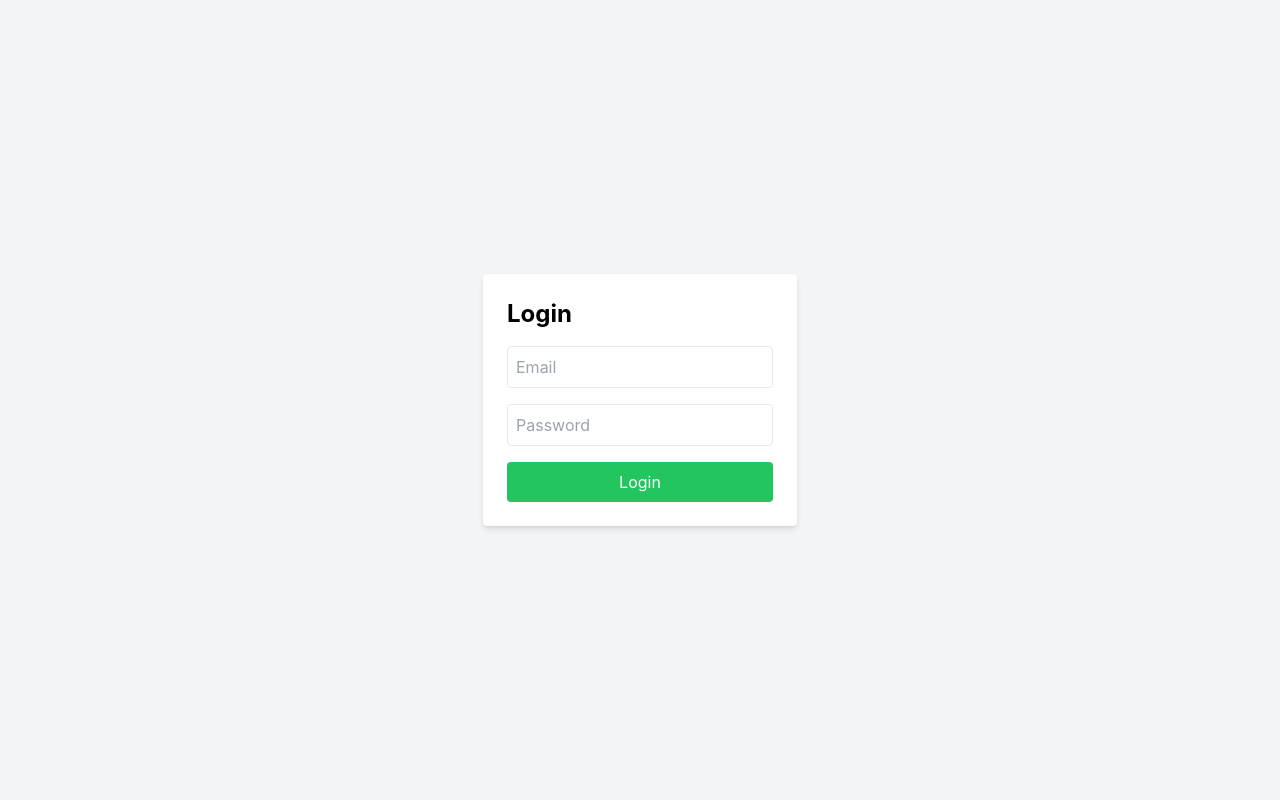
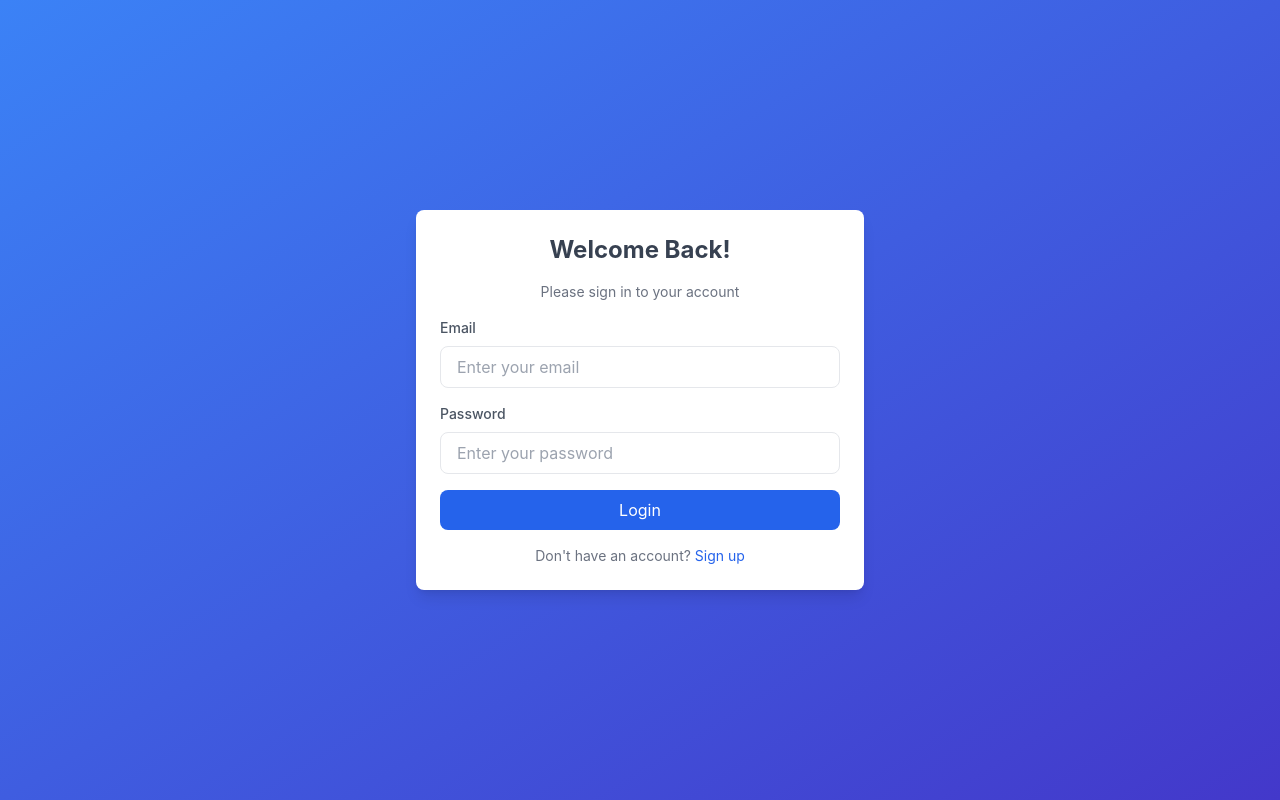
Before and after one commit to Dhanush-prabhu06/realtime-tracking, a React (Create React App) app: page / in a window 1280 px wide. Built offline with nearby package versions, Linux system fonts and the light colour scheme.

Commit message:
adminDashboard and login UI enhanced

```diff
--- a/src/components/admin/AdminDashboard.js
+++ b/src/components/admin/AdminDashboard.js
@@ -1,46 +1,91 @@
-import React, { useState, useEffect } from "react";
+import React, { useEffect, useState } from "react";
 import { ref, onValue } from "firebase/database";
-import { database } from "../../firebase";
-import Map from "../Map";
+import { database } from "../../firebase"; // Adjust import path for your project setup
+import {
+  GoogleMap,
+  LoadScript,
+  Marker,
+  InfoWindow,
+} from "@react-google-maps/api";
 
 const AdminDashboard = () => {
   const [locations, setLocations] = useState([]);
+  const [selectedDriver, setSelectedDriver] = useState(null);
+  const [mapCenter, setMapCenter] = useState({
+    lat: 13.326955, // Default latitude
+    lng: 77.123847, // Default longitude
+  });
+  const [mapRef, setMapRef] = useState(null);
 
+  // Map styles
+  const mapStyles = { height: "630px", width: "100%" };
+
+  // Fetch driver locations from Realtime Database
   useEffect(() => {
     const locationsRef = ref(database, "drivers");
-    onValue(locationsRef, (snapshot) => {
+    const unsubscribe = onValue(locationsRef, (snapshot) => {
       const data = snapshot.val();
       if (data) {
         setLocations(Object.entries(data).map(([id, loc]) => ({ id, ...loc })));
       }
     });
+
+    return () => unsubscribe();
   }, []);
 
+  // Handle map initialization
+  const onMapLoad = (map) => {
+    setMapRef(map);
+  };
+
+  // Function to manually recenter the map
+  const handleMarkerClick = (driver) => {
+    setSelectedDriver(driver);
+    if (mapRef) {
+      mapRef.panTo({
+        lat: driver.latitude,
+        lng: driver.longitude,
+      });
+    }
+  };
+
   return (
-    <div className="min-h-screen bg-gray-100 p-6">
-      <div className="bg-white shadow-lg rounded-lg p-6">
-        <h1 className="text-2xl font-bold text-gray-800 mb-6 text-center">
-          Admin Dashboard
-        </h1>
-        <div className="flex justify-center space-x-4 mb-8">
-          <button className="px-6 py-2 text-white bg-blue-600 rounded-lg shadow-md hover:bg-blue-700">
-            <a href="/admin/driverDetails" className="font-medium">
-              View Driver Details
-            </a>
-          </button>
+    <div className="p-4">
+      <h1 className="text-xl font-bold">Admin Dashboard</h1>
+      <div className="mt-4">
+        <LoadScript googleMapsApiKey="AIzaSyBC6jH0EHIKMEck4lNROeKGExDzDHlfDkQ">
+          <GoogleMap
+            mapContainerStyle={mapStyles}
+            zoom={10}
+            center={mapCenter} // Use static center; this will not change on updates
+            onLoad={onMapLoad} // Capture map instance
+          >
+            {locations.map((driver) => (
+              <Marker
+                key={driver.id}
+                position={{ lat: driver.latitude, lng: driver.longitude }}
+                icon="http://maps.google.com/mapfiles/ms/icons/blue-dot.png"
+                onClick={() => handleMarkerClick(driver)}
+              />
+            ))}
 
-          <button className="px-6 py-2 text-white bg-green-600 rounded-lg shadow-md hover:bg-green-700">
-            <a href="/admin/userDetails" className="font-medium">
-              View User Details
-            </a>
-          </button>
-        </div>
-        <div className="mt-6">
-          <h2 className="text-lg font-semibold text-gray-700 mb-4">
-            Driver Locations
-          </h2>
-          <Map locations={locations} />
-        </div>
+            {selectedDriver && (
+              <InfoWindow
+                position={{
+                  lat: selectedDriver.latitude,
+                  lng: selectedDriver.longitude,
+                }}
+                onCloseClick={() => setSelectedDriver(null)}
+              >
+                <div>
+                  <h2>Driver ID: {selectedDriver.id}</h2>
+                  <p>Latitude: {selectedDriver.latitude}</p>
+                  <p>Longitude: {selectedDriver.longitude}</p>
+                </div>
+              </InfoWindow>
+            )}
+          </GoogleMap>
+        </LoadScript>
       </div>
     </div>
   );
--- a/src/pages/Login.js
+++ b/src/pages/Login.js
@@ -42,7 +42,6 @@ const Login = () => {
       const userDoc = await getDoc(doc(firestore, "users", user.uid));
 
       if (userDoc.exists()) {
-        // const userData = userDoc.data();
         navigate("/user"); // Redirect normal users to user dashboard
       } else {
         // If not in "users", query the "drivers" collection
@@ -67,33 +66,70 @@ const Login = () => {
   };
 
   return (
-    <div className="flex justify-center items-center h-screen bg-gray-100">
-      <form onSubmit={handleLogin} className="p-6 bg-white rounded shadow-md">
-        <h1 className="text-2xl font-bold mb-4">Login</h1>
-        {error && <p className="text-red-500 mb-2">{error}</p>}
+    <div className="flex items-center justify-center min-h-screen bg-gradient-to-br from-blue-500 to-indigo-700 px-4">
+      <form
+        onSubmit={handleLogin}
+        className="w-full max-w-md bg-white rounded-lg shadow-lg p-6 space-y-4"
+      >
+        <h1 className="text-2xl font-bold text-gray-700 text-center">
+          Welcome Back!
+        </h1>
+        <p className="text-sm text-gray-500 text-center">
+          Please sign in to your account
+        </p>
+        {error && (
+          <p className="text-sm text-red-500 bg-red-100 p-2 rounded">{error}</p>
+        )}
+        <div className="space-y-2">
+          <label
+            htmlFor="email"
+            className="block text-gray-600 text-sm font-medium"
+          >
+            Email
+          </label>
           <input
             type="email"
-          placeholder="Email"
+            id="email"
+            placeholder="Enter your email"
             value={email}
             onChange={(e) => setEmail(e.target.value)}
-          className="block w-full p-2 border rounded mb-4"
+            className="w-full px-4 py-2 border rounded-lg focus:outline-none focus:ring-2 focus:ring-blue-400"
             required
           />
+        </div>
+        <div className="space-y-2">
+          <label
+            htmlFor="password"
+            className="block text-gray-600 text-sm font-medium"
+          >
+            Password
+          </label>
           <input
             type="password"
-          placeholder="Password"
+            id="password"
+            placeholder="Enter your password"
             value={password}
             onChange={(e) => setPassword(e.target.value)}
-          className="block w-full p-2 border rounded mb-4"
+            className="w-full px-4 py-2 border rounded-lg focus:outline-none focus:ring-2 focus:ring-blue-400"
             required
           />
+        </div>
         <button
           type="submit"
           disabled={loading}
-          className="w-full p-2 bg-green-500 text-white rounded"
+          className="w-full py-2 bg-blue-600 text-white rounded-lg hover:bg-blue-700 focus:outline-none focus:ring-2 focus:ring-blue-500 focus:ring-offset-2 transition-all duration-200"
         >
           {loading ? "Logging in..." : "Login"}
         </button>
+        <div className="text-center text-sm text-gray-500">
+          Don't have an account?{" "}
+          <a
+            href="/register"
+            className="text-blue-600 hover:underline focus:outline-none"
+          >
+            Sign up
+          </a>
+        </div>
       </form>
     </div>
   );
--- a/src/pages/Register.js
+++ b/src/pages/Register.js
@@ -129,7 +129,7 @@ const UserRegistration = () => {
         <button
           type="submit"
           disabled={loading}
-          className="w-full p-2 bg-green-500 text-white rounded"
+          className="w-full p-2 bg-blue-500 text-white rounded"
         >
           {loading ? "Registering..." : "Register"}
         </button>
```
Lines whose indentation alone changed are shown as unchanged.
